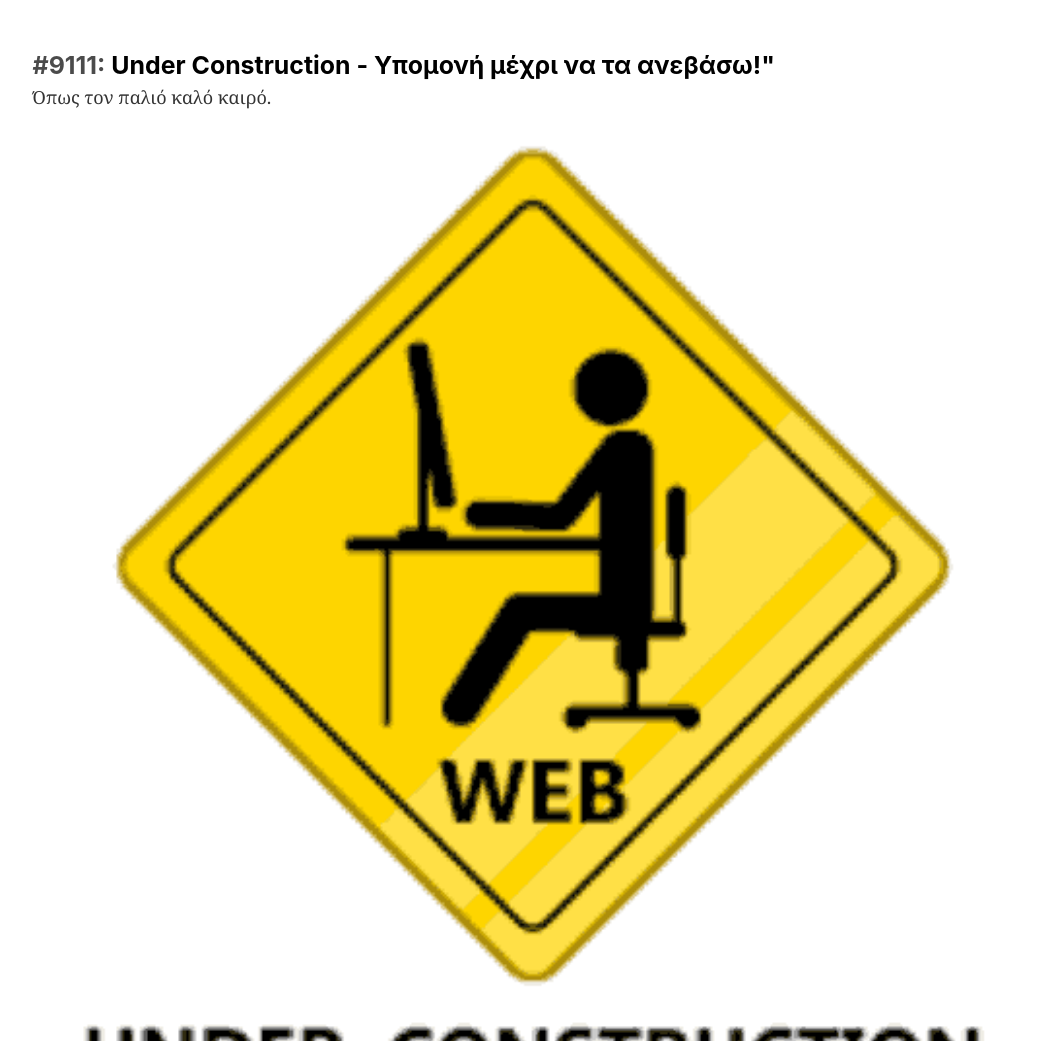
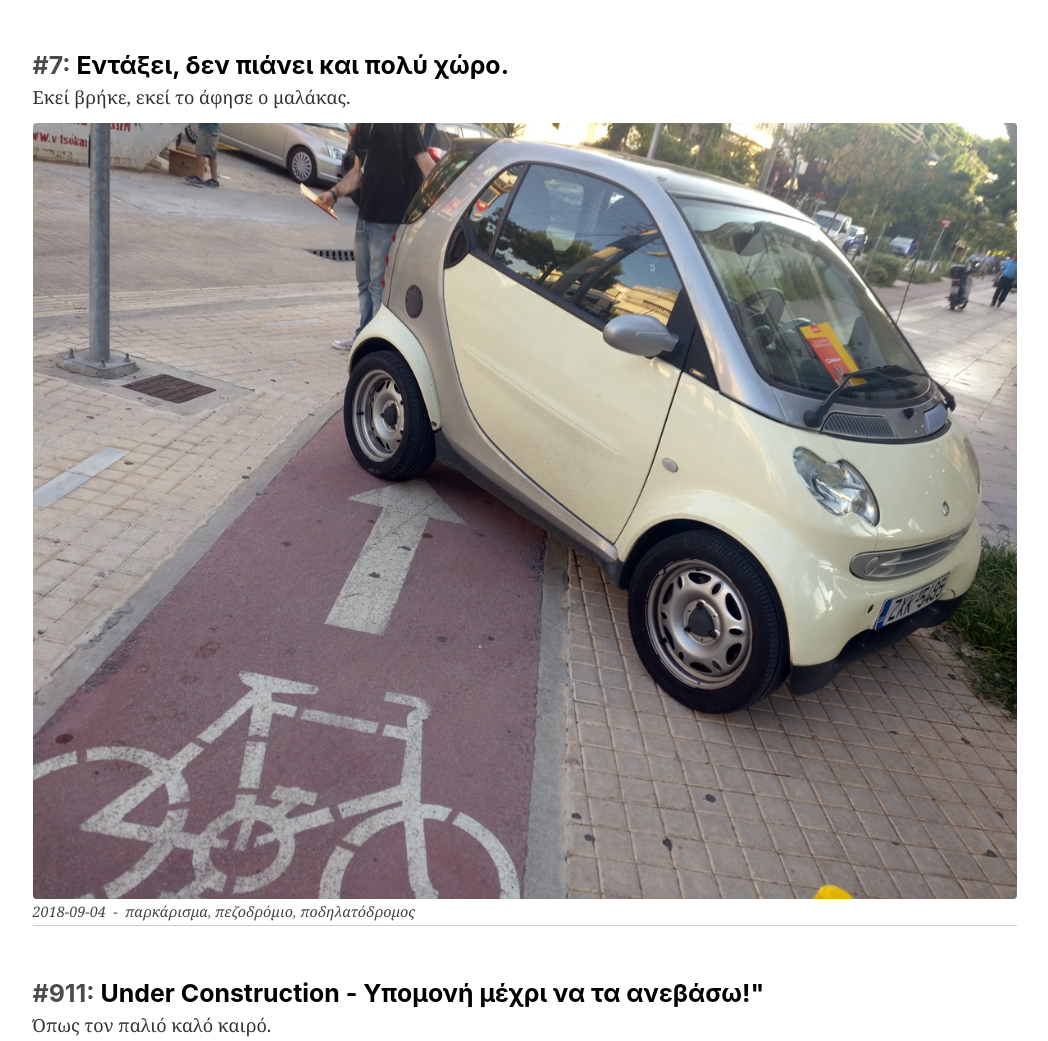
Before and after one commit to dimitrisscript/odigoi, a Gatsby site: page / in a window 1280 px wide. Shown: the part 4681-5722 px from the top of the page, without its empty margins (115-1163 px from the left). Built offline with nearby package versions, Linux system fonts and the light colour scheme; Gatsby itself is replaced by a stand-in of ours.

Commit message:
Smart idiot.

```diff
--- a/src/data.js
+++ b/src/data.js
@@ -46,7 +46,14 @@ export const cars = [
     date: "2018-09-04",
   },
   {
-    id: 9111,
+    id: 7,
+    title: "Εντάξει, δεν πιάνει και πολύ χώρο.",
+    description: "Εκεί βρήκε, εκεί το άφησε ο μαλάκας.",
+    tags: "παρκάρισμα|πεζοδρόμιο|ποδηλατόδρομος".split("|"),
+    date: "2018-09-04",
+  },
+  {
+    id: 911,
     title: "Under Construction - Υπομονή μέχρι να τα ανεβάσω!\"",
     description: "Όπως τον παλιό καλό καιρό.",
     tags: "website|todo".split("|"),
@@ -70,7 +77,8 @@ const imagesQuery = graphql`
     image4: file(relativePath: { eq: "IMG_20180827_201816.jpg" }) {...servicesImage}
     image5: file(relativePath: { eq: "IMG_20180903_200224.jpg" }) {...servicesImage}
     image6: file(relativePath: { eq: "IMG_20180904_184043.jpg" }) {...servicesImage}
-    image9111: file(relativePath: { eq: "under-construction.png" }) {...servicesImage}
+    image7: file(relativePath: { eq: "IMG_20180904_184122.jpg" }) {...servicesImage}
+    image911: file(relativePath: { eq: "under-construction.png" }) {...servicesImage}
   }
 `
 
```
Also changed, not shown: src/images/IMG_20180904_184122.jpg (added).
